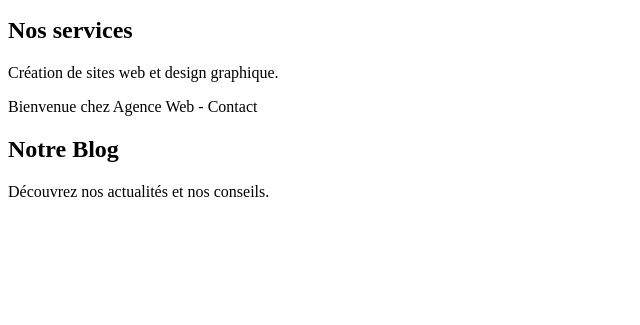
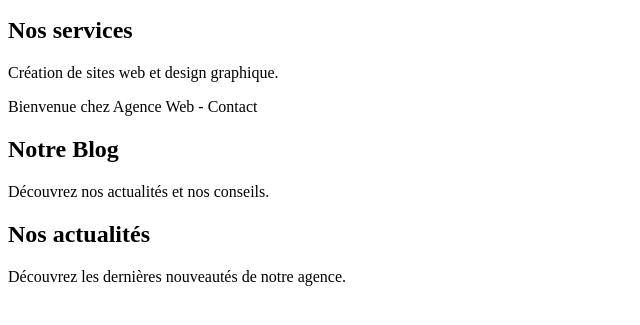
Before and after one commit to nawress4/agence-web-examen, a plain HTML site: page index.html in a window 1280 px wide. Shown: the part 87-412 px from the top of the page, without its empty margins (0-640 px from the left). Drawn offline with Linux system fonts and the light colour scheme.

Commit message:
Ajout de la section actualites

```diff
--- a/index.html
+++ b/index.html
@@ -11,3 +11,7 @@
     <h2>Notre Blog</h2>
     <p>Découvrez nos actualités et nos conseils.</p>
 </section>
+<section id="actualites">
+    <h2>Nos actualités</h2>
+    <p>Découvrez les dernières nouveautés de notre agence.</p>
+</section>
```
